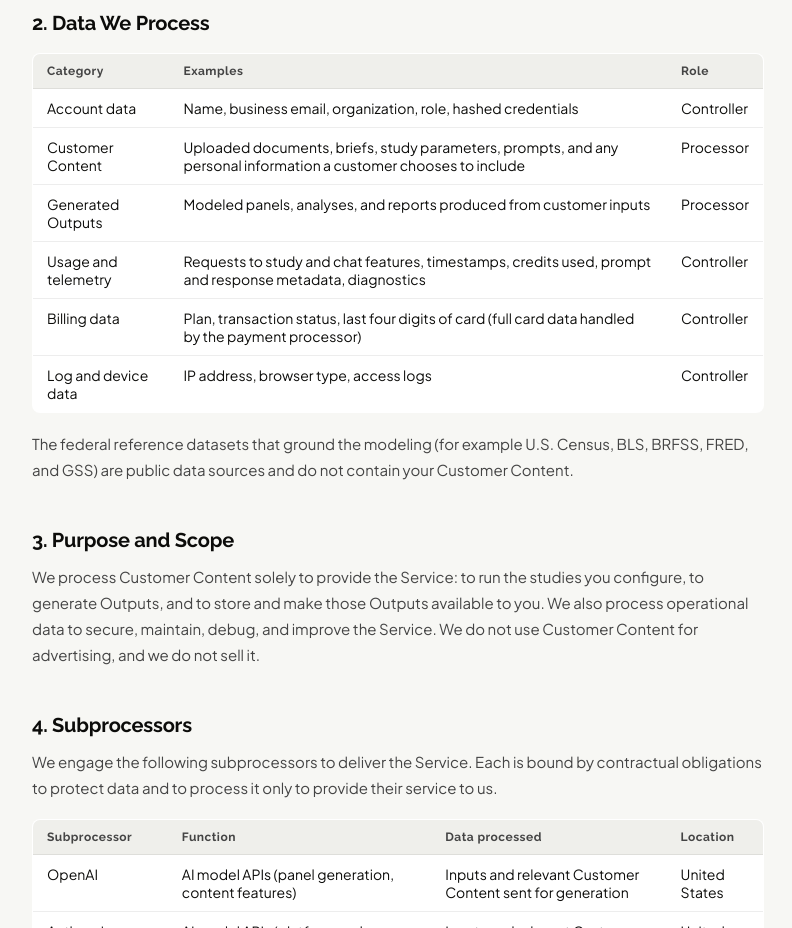
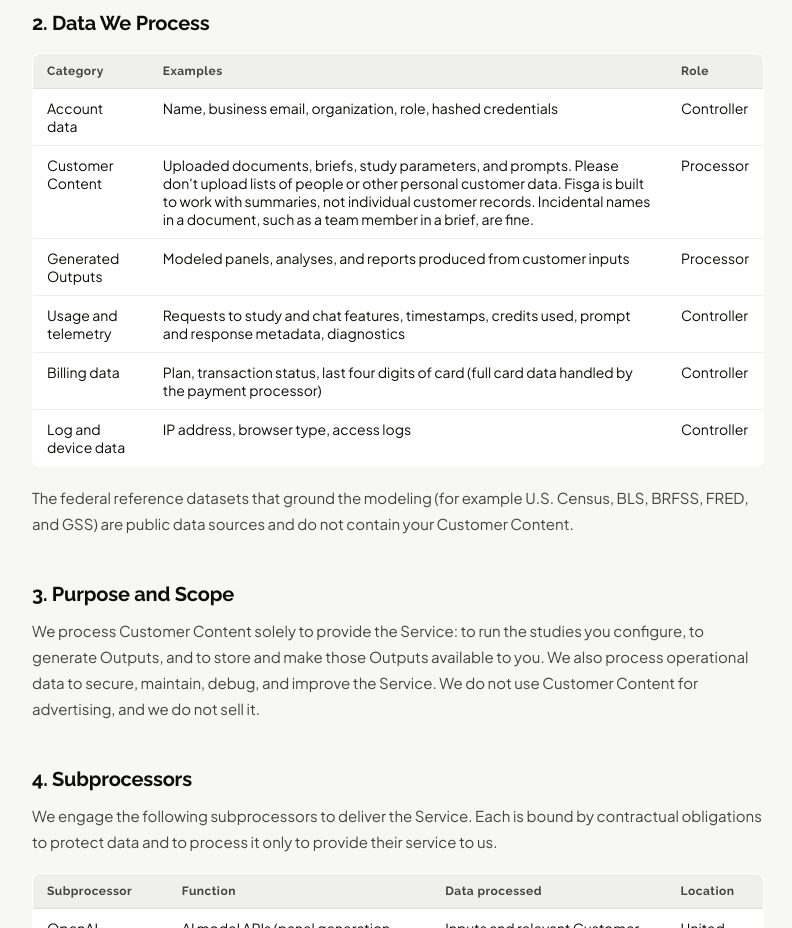
Before and after one commit to fisga-2pointO/fisga-marketing, a plain HTML site: page data-use.html in a window 1280 px wide. Shown: the part 1080-2008 px from the top of the page, without its empty margins (242-1034 px from the left). Drawn offline with Linux system fonts and the light colour scheme.

Commit message:
data-use: clarify Customer Content doesn't include lists of people

```diff
--- a/data-use.html
+++ b/data-use.html
@@ -116,7 +116,7 @@
     <thead><tr><th>Category</th><th>Examples</th><th>Role</th></tr></thead>
     <tbody>
       <tr><td>Account data</td><td>Name, business email, organization, role, hashed credentials</td><td>Controller</td></tr>
-      <tr><td>Customer Content</td><td>Uploaded documents, briefs, study parameters, prompts, and any personal information a customer chooses to include</td><td>Processor</td></tr>
+      <tr><td>Customer Content</td><td>Uploaded documents, briefs, study parameters, and prompts. Please don't upload lists of people or other personal customer data. Fisga is built to work with summaries, not individual customer records. Incidental names in a document, such as a team member in a brief, are fine.</td><td>Processor</td></tr>
       <tr><td>Generated Outputs</td><td>Modeled panels, analyses, and reports produced from customer inputs</td><td>Processor</td></tr>
       <tr><td>Usage and telemetry</td><td>Requests to study and chat features, timestamps, credits used, prompt and response metadata, diagnostics</td><td>Controller</td></tr>
       <tr><td>Billing data</td><td>Plan, transaction status, last four digits of card (full card data handled by the payment processor)</td><td>Controller</td></tr>
```
